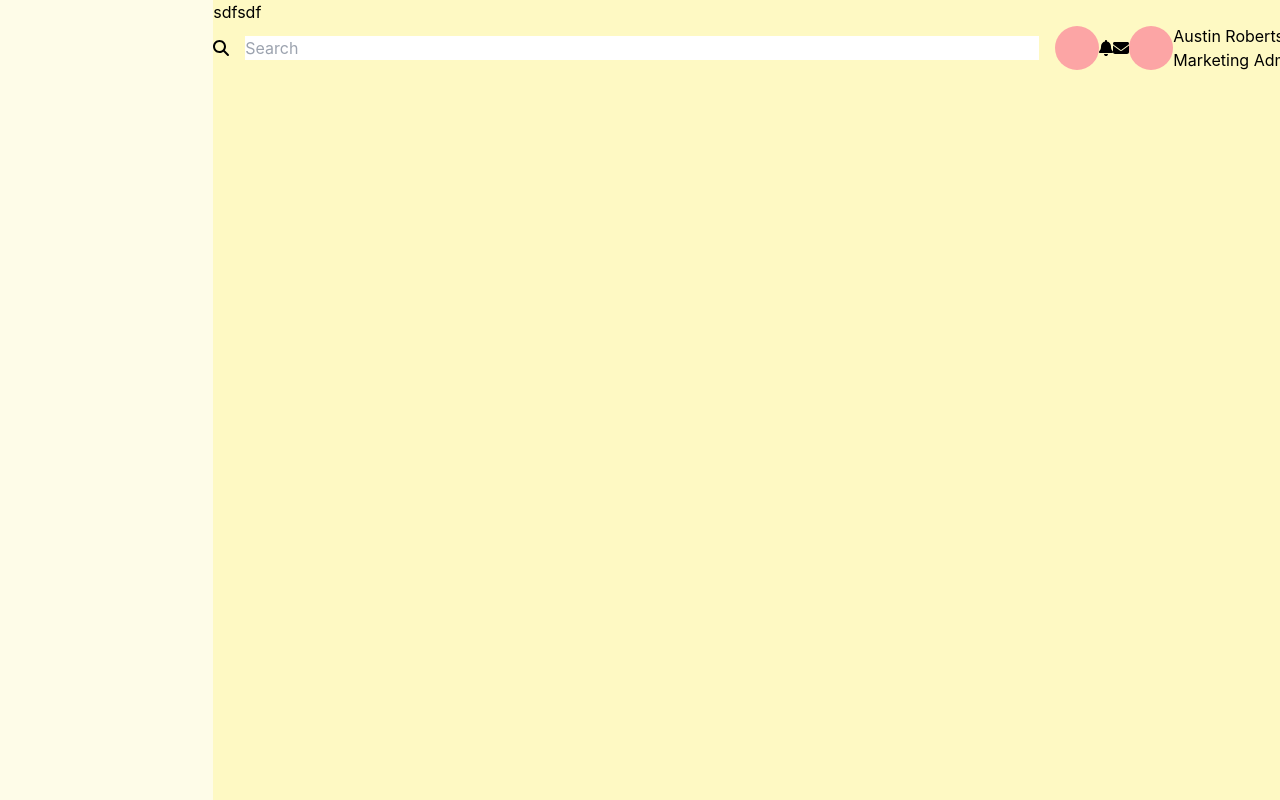
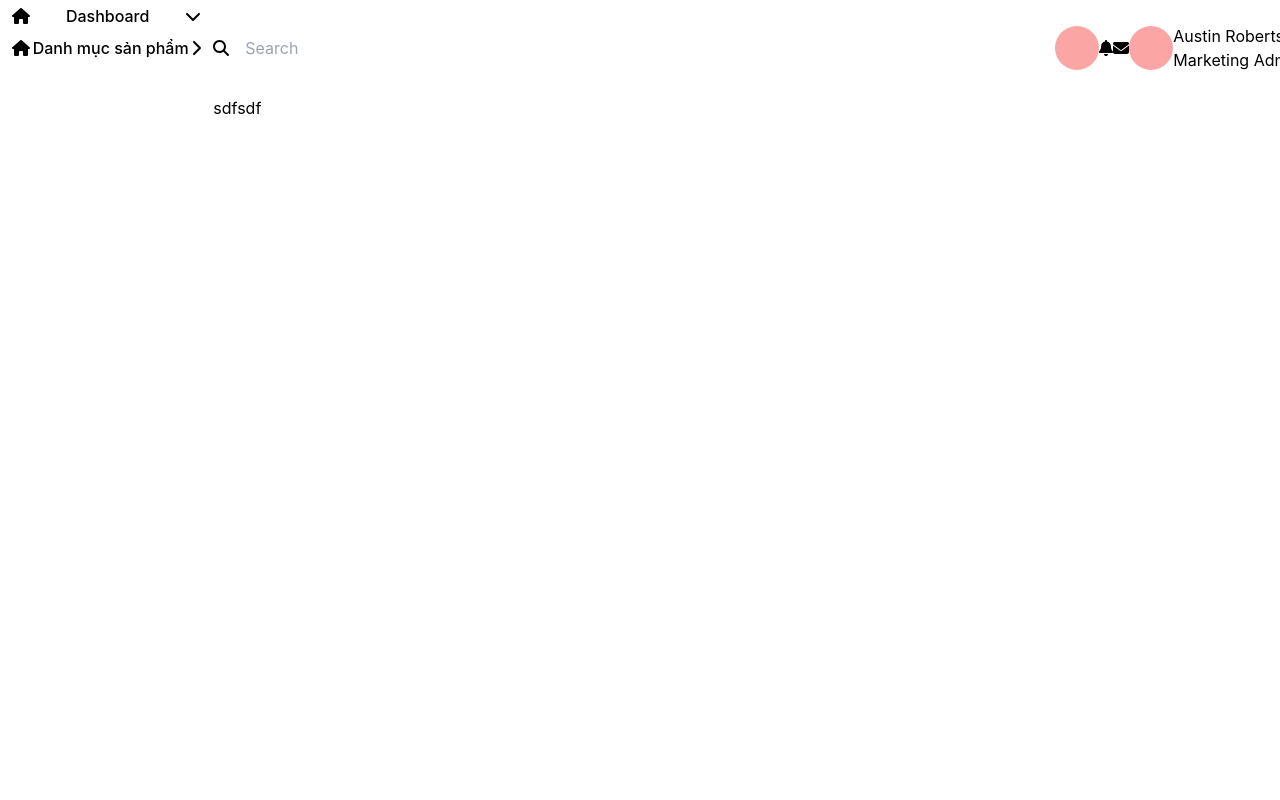
Before and after one commit to GiaThuanKaren/Muji_ecommerce, a Next.js app in the folder admin/: page / in a window 1280 px wide. Built offline with nearby package versions, Linux system fonts and the light colour scheme.

Commit message:
New Component - SidebarItemf

```diff
--- /dev/null
+++ b/admin/src/Components/DropOutItem/index.tsx
@@ -0,0 +1,46 @@
+import React from 'react'
+import { DropOutSideBarItem } from 'src/Model';
+import { ICON, IconSolid } from 'src/utils';
+
+function DropOutItem({ childrenItem, icon, title }: DropOutSideBarItem) {
+    const [open, setOpen] = React.useState(true);
+    return (
+        <>
+            <div className='flex items-center justify-between px-3 py-1'>
+                {icon}
+                <p className='font-medium '>
+                    {title}
+                </p>
+                {
+                    open && childrenItem.length != 0 ? <>
+                        <ICON onClick={() => {
+                            setOpen(false)
+                        }} icon={IconSolid.faChevronRight} />
+                    </> :
+                        <>
+                            <ICON onClick={() => {
+                                setOpen(true)
+                            }} icon={IconSolid.faChevronDown} />
+                        </>
+                }
+            </div>
+            {
+                !open && (
+                    <>
+                        {
+                            childrenItem.map((item: DropOutSideBarItem, index: number) => {
+                                return <>
+                                    <div className='ml-1'>
+                                        <DropOutItem {...item} />
+                                    </div>
+                                </>
+                            })
+                        }
+                    </>
+                )
+            }
+        </>
+    )
+}
+
+export default DropOutItem
--- a/admin/src/Components/Header/index.tsx
+++ b/admin/src/Components/Header/index.tsx
@@ -4,7 +4,7 @@ import SearchInput from '../Search'
 function Header() {
     return (
         <>
-            <div className='flex items-center fixed w-full '>
+            <div className='flex items-center fixed w-full bg-white'>
                 <div className='basis-9/12 '>
                     <SearchInput />
                 </div>
--- a/admin/src/Layouts/MainLayout/index.tsx
+++ b/admin/src/Layouts/MainLayout/index.tsx
@@ -1,21 +1,48 @@
 import React from 'react'
 import { Header } from 'src/Components'
+import DropOutItem from 'src/Components/DropOutItem'
+import { DropOutSideBarItem } from 'src/Model'
+import { ICON, IconSolid } from 'src/utils'
 interface Props {
     children: React.ReactNode
 }
+
 function MainLayout({ children }: Props) {
-
+    let data: DropOutSideBarItem[] = [
+        {
+            icon: <ICON icon={IconSolid.faHome} />,
+            title: "Dashboard",
+            childrenItem: []
+        },
+        {
+            icon: <ICON icon={IconSolid.faHome} />,
+            title: "Danh mục sản phẩm",
+            childrenItem: [
+                {
+                    childrenItem: [],
+                    title: "Thêm danh mục mới",
+                    icon: <ICON icon={IconSolid.faHome} />
+                }
+            ]
+        }
+    ]
     return (
         <>
             <div className='flex w-screen h-screen'>
                 <div className='h-full overflow-y-auto basis-1/6'>
-                    <div className='w-full min-h-[100vh] bg-yellow-50'>
-
+                    <div className='w-full min-h-[100vh] '>
+                        {
+                            data.map((item: DropOutSideBarItem, index: number) => {
+                                return <>
+                                    <DropOutItem {...item} />
+                                </>
+                            })
+                        }
                     </div>
                 </div>
                 <div className='h-full overflow-y-auto  basis-5/6'>
                     <Header />
-                    <div className='w-full min-h-[100vh] bg-yellow-100'>
+                    <div className='w-full min-h-[100vh] mt-24'>
                         {children}
                     </div>
                 </div>
--- a/admin/src/Model/index.tsx
+++ b/admin/src/Model/index.tsx
@@ -8,3 +8,10 @@ export interface ListItemSideBar {
     parent: ItemLeftSideBar;
     childrenItems?: ItemLeftSideBar[]
 }
+
+
+export interface DropOutSideBarItem {
+    icon: JSX.Element;
+    title: string
+    childrenItem: DropOutSideBarItem[]
+}
```
